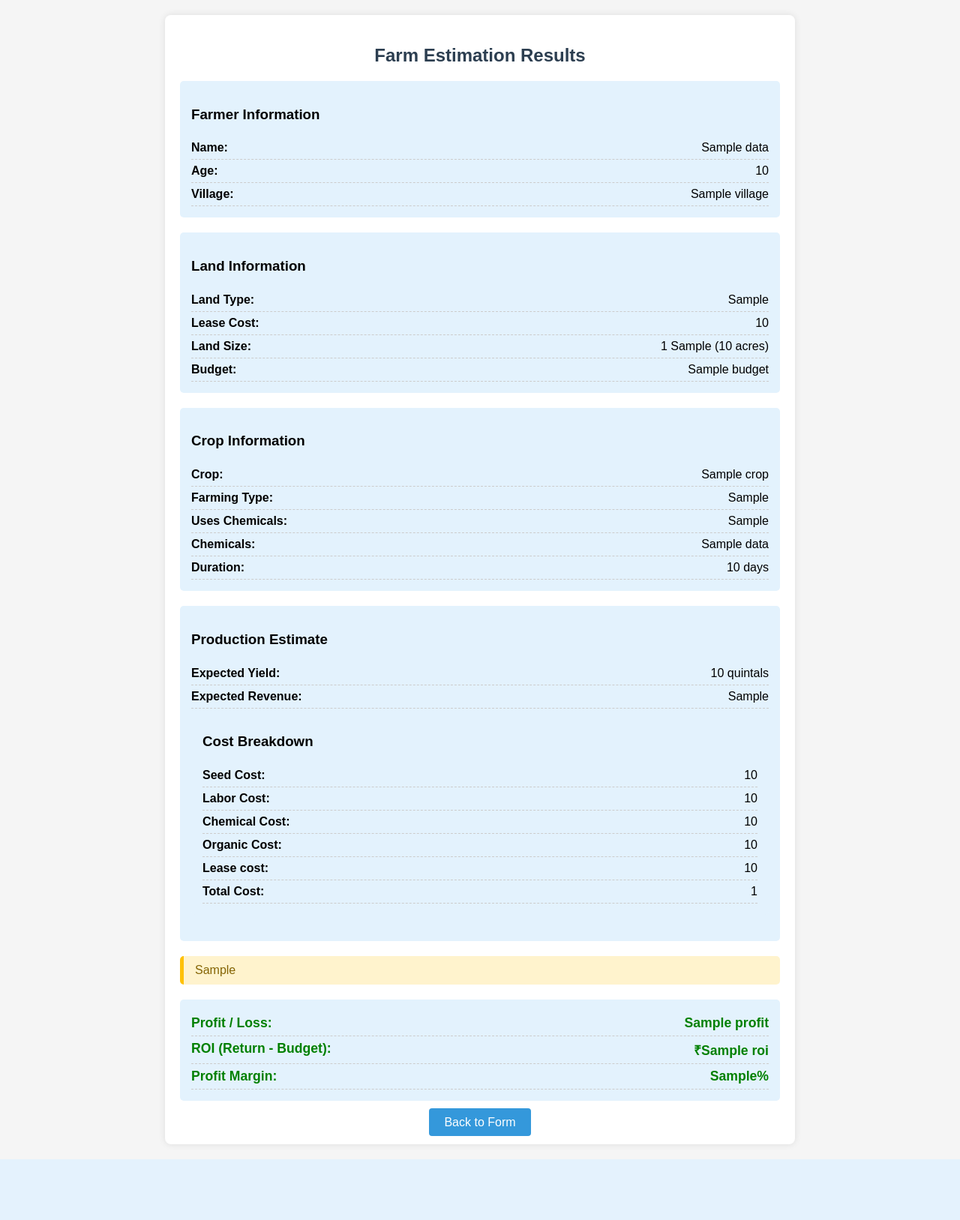
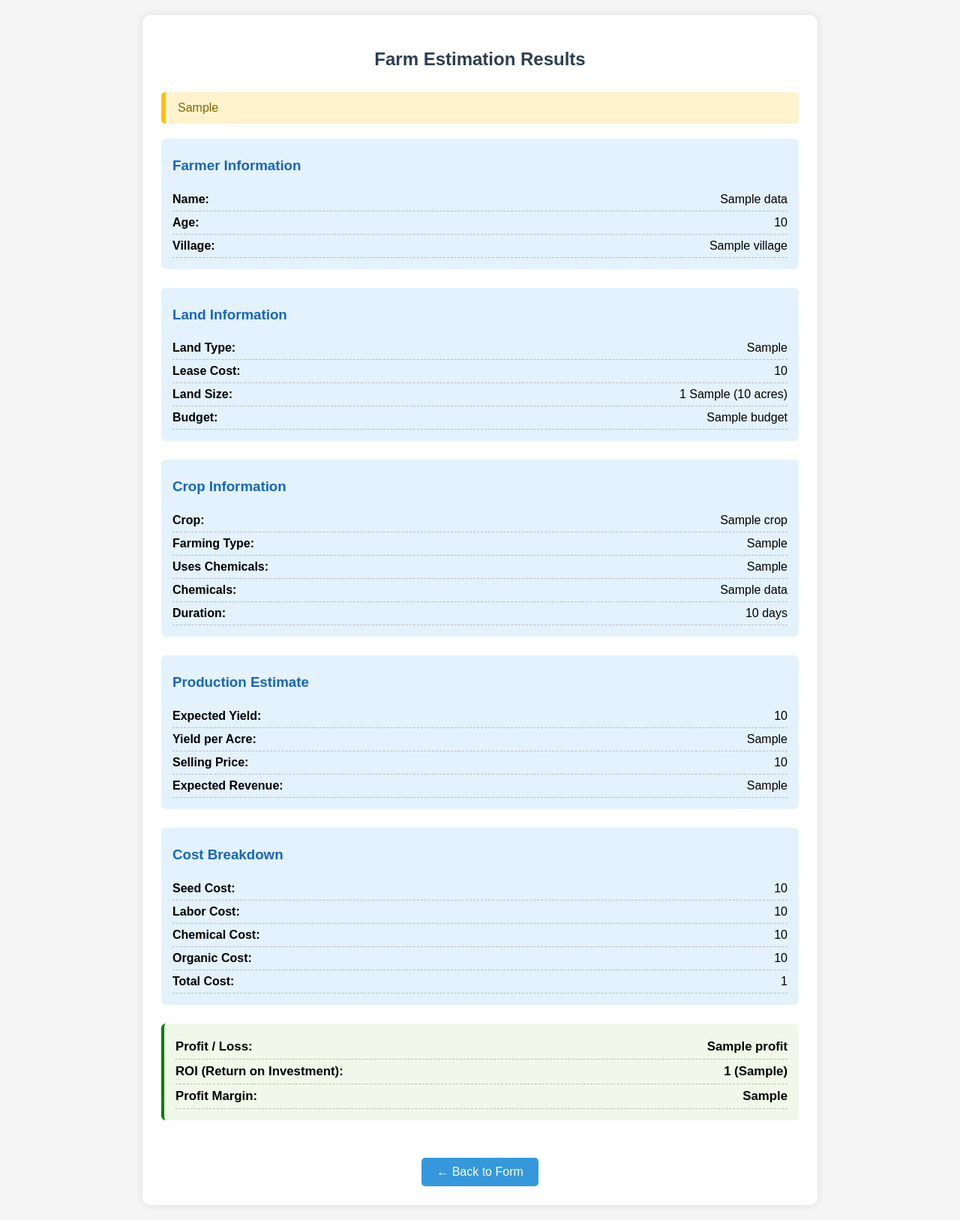
Before and after one commit to Hello-Chandan/Agritech, a Flask app: template farm_estimator/templates/result.html in a window 1280 px wide. Shown: the whole page at 75% size. Before the commit the page ends 1546 px from the top, so only its background shows below. Run offline with Flask 3, Linux system fonts and the light colour scheme; the template is opened without the code that fills it: most values are stand-ins (such as "Sample title", 1, 10 or a date in 2020).

Commit message:
Update result.html

```diff
--- a/farm_estimator/templates/result.html
+++ b/farm_estimator/templates/result.html
@@ -10,42 +10,74 @@
             padding: 20px;
         }
         .container {
-            max-width: 800px;
+            max-width: 850px;
             margin: 0 auto;
             background-color: white;
-            padding: 20px;
-            border-radius: 8px;
-            box-shadow: 0 0 10px rgba(0,0,0,0.1);
+            padding: 25px;
+            border-radius: 10px;
+            box-shadow: 0 0 12px rgba(0,0,0,0.1);
         }
         h2 {
             text-align: center;
             color: #2c3e50;
+            margin-bottom: 30px;
+        }
+        h3 {
+            color: #1565c0;
+            margin-top: 10px;
         }
         .result-section {
-            margin-bottom: 20px;
+            margin-bottom: 25px;
             padding: 15px;
             background-color: #e3f2fd;
-            border-radius: 5px;
+            border-radius: 6px;
         }
         .result-item {
             display: flex;
             justify-content: space-between;
             padding: 6px 0;
-            border-bottom: 1px dashed #ccc;
+            border-bottom: 1px dashed #bbb;
         }
         .label {
             font-weight: bold;
         }
         .highlight {
-            font-size: 1.1em;
+            background-color: #f1f8e9;
             font-weight: bold;
-            color: green;
+            font-size: 1.05em;
+            border-left: 4px solid green;
+        }
+        .warning-box {
+            background-color: #fff3cd;
+            color: #856404;
+            padding: 12px 16px;
+            border-left: 6px solid #ffc107;
+            margin-bottom: 20px;
+            border-radius: 5px;
+        }
+        .back-btn {
+            display: inline-block;
+            margin-top: 25px;
+            padding: 10px 20px;
+            background-color: #3498db;
+            color: white;
+            text-decoration: none;
+            border-radius: 5px;
+        }
+        .back-btn:hover {
+            background-color: #1e88e5;
         }
     </style>
 </head>
 <body>
     <div class="container">
         <h2>Farm Estimation Results</h2>
+
+        {% if budget_warning %}
+        <div class="warning-box">
+            {{ budget_warning }}
+        </div>
+        {% endif %}
 
         <div class="result-section">
             <h3>Farmer Information</h3>
@@ -73,9 +105,11 @@
 
         <div class="result-section">
             <h3>Production Estimate</h3>
-            <div class="result-item"><span class="label">Expected Yield:</span> {{ data.expected_yield }} quintals</div>
+            <div class="result-item"><span class="label">Expected Yield:</span> {{ data.expected_yield }}</div>
+            <div class="result-item"><span class="label">Yield per Acre:</span> {{ data.yield_per_acre }}</div>
+            <div class="result-item"><span class="label">Selling Price:</span> {{ data.selling_price }}</div>
             <div class="result-item"><span class="label">Expected Revenue:</span> {{ data.expected_revenue }}</div>
-
+        </div>
 
         <div class="result-section">
             <h3>Cost Breakdown</h3>
@@ -83,27 +117,17 @@
             <div class="result-item"><span class="label">Labor Cost:</span> {{ data.labor_cost }}</div>
             <div class="result-item"><span class="label">Chemical Cost:</span> {{ data.chemical_cost }}</div>
             <div class="result-item"><span class="label">Organic Cost:</span> {{ data.additional_cost }}</div>
-            <div class="result-item"><span class="label">Lease cost:</span> {{ data.lease_cost }}</div>
             <div class="result-item"><span class="label">Total Cost:</span> {{ data.total_cost }}</div>
         </div>
 
+        <div class="result-section highlight">
+    <div class="result-item"><span class="label">Profit / Loss:</span> {{ data.profit }}</div>
+    <div class="result-item"><span class="label">ROI (Return on Investment):</span> {{ data.roi_percentage }} ({{ data.roi_in_rupees }})</div>
+    <div class="result-item"><span class="label">Profit Margin:</span> {{ data.profit_margin }}</div>
 </div>
-{% if budget_warning %}
-  <div style="background-color: #fff3cd; color: #856404; padding: 10px 15px; border-left: 5px solid #ffc107; margin-bottom: 20px; border-radius: 5px;">
-    {{ budget_warning }}
-  </div>
-{% endif %}
 
-
-        <div class="result-section highlight">
-            <div class="result-item"><span class="label">Profit / Loss:</span> {{ data.profit }}</div>
-            <div class="result-item"><span class="label">ROI (Return - Budget):</span> ₹{{ data.roi }}</div>
-            <div class="result-item"><span class="label">Profit Margin:</span> {{ data.profit_margin }}%</div>
-
-        </div>
-
-        <div style="text-align:center; margin-top: 20px;">
-            <a href="/" style="padding: 10px 20px; background-color: #3498db; color: white; border-radius: 4px; text-decoration: none;">Back to Form</a>
+        <div style="text-align:center;">
+            <a href="/" class="back-btn">← Back to Form</a>
         </div>
     </div>
 </body>
```
